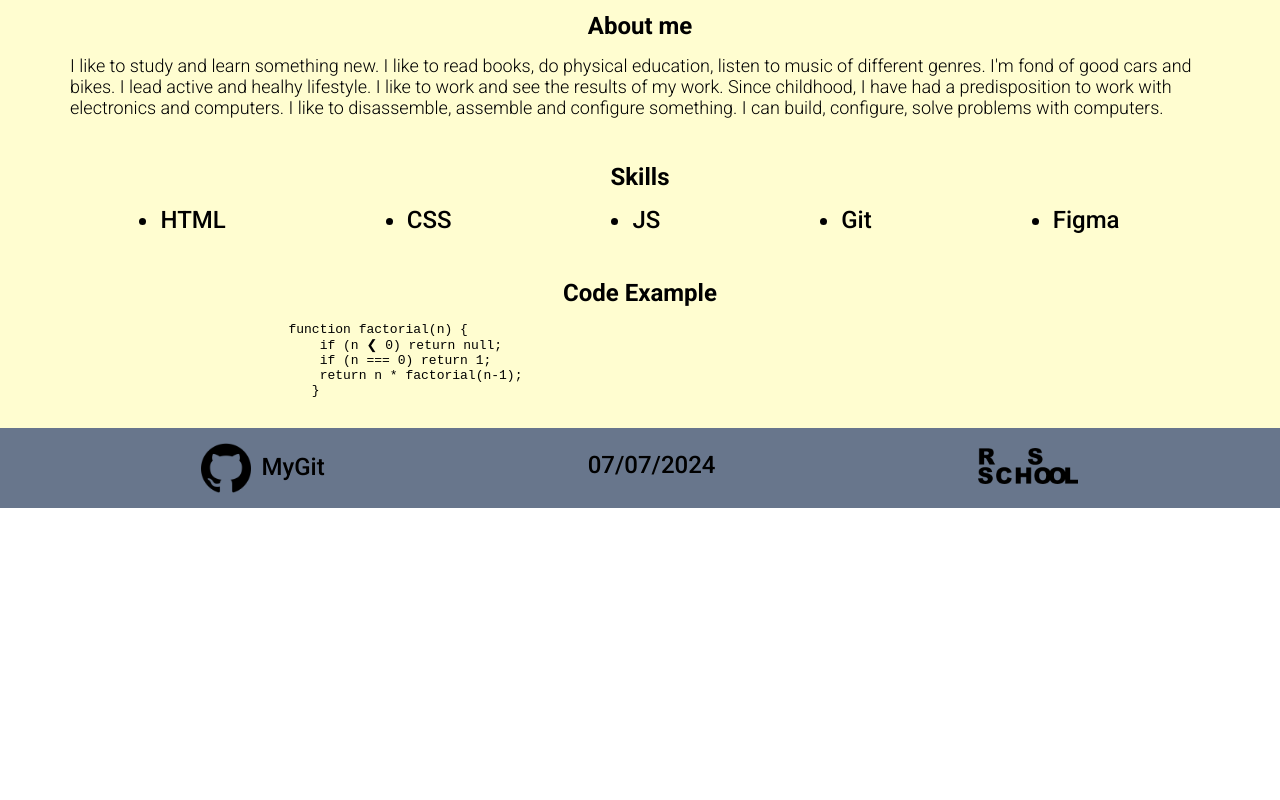
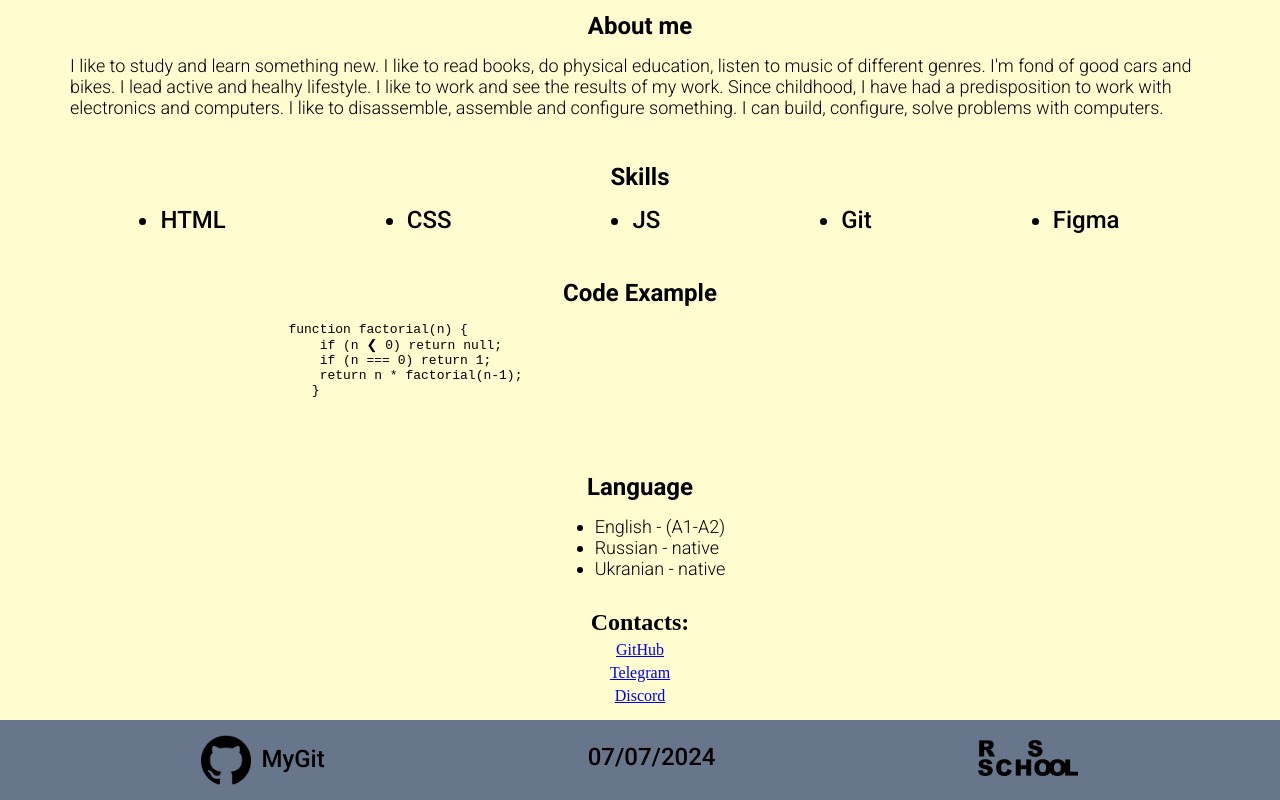
Before and after one commit to DeeBeeUA/rsschool-cv, a plain HTML site: page index.html in a window 1280 px wide. Shown: the part 448-1248 px from the top of the page. Before the commit the page ends 956 px from the top, so only its background shows below. Drawn offline with Linux system fonts and the light colour scheme.

Commit message:
feat: add section conacts

```diff
--- a/index.html
+++ b/index.html
@@ -16,8 +16,9 @@
                 <ul class="list">
                     <li class="list_item"><a href="#" class="list_item_link">About me</a></li>
                     <li class="list_item"><a href="#" class="list_item_link">Skills</a></li>
-                    <li class="list_item"><a href="#" class="list_item_link">Strengths</a></li>
-                    <li class="list_item"><a href="#" class="list_item_link">Contact</a></li>
+                    <li class="list_item"><a href="#" class="list_item_link">Code Example</a></li>
+                    <li class="list_item"><a href="#" class="list_item_link">Language</a></li>
+                    <li class="list_item"><a href="#" class="list_item_link">Contacts</a></li>
                 </ul>
             </div>
         </nav>
@@ -79,6 +80,32 @@
                 </div>
             </div>
         </div>
+        <div class="language">
+            <div class="container">
+                <h2 class="language_sup">Language</h2>
+                <div class="language_list">
+                    <ul>
+                        <li>English - (A1-A2)</li>
+                        <li>Russian - native</li>
+                        <li>Ukranian - native</li>
+                    </ul>
+                </div>
+            </div>
+        </div>
+        <div class="contacts">
+            <div class="container">
+                <h2>Contacts:</h2>
+                <div class="contacts_social">
+                    <a href="https://github.com/DeeBeeUA">GitHub</a>
+                </div>
+                <div class="contacts_social">
+                    <a href="https://t.me/middle_1">Telegram</a>
+                </div>
+                <div class="contacts_social">
+                    <a href="https://discordapp.com/users/930762901445292032/">Discord</a>
+                </div>
+            </div>
+        </div>
     </main>
     <footer>
         <div class="container">
--- a/style.css
+++ b/style.css
@@ -159,6 +159,44 @@ main {
   text-align: center;
 }
 
+/* language */
+
+.language {
+  padding-top: 45px;
+}
+
+.language_sup {
+  font-family: Roboto;
+  font-weight: 700;
+  font-size: 24px;
+  text-align: center;
+}
+
+.language_list {
+  padding: 15px 0;
+  display: flex;
+  justify-content: center;
+}
+
+.language_list ul li {
+  font-family: Roboto;
+  font-weight: 300;
+  font-size: 18px;
+}
+
+.contacts {
+  padding: 15px 0;
+}
+
+.contacts h2 {
+  text-align: center;
+}
+
+.contacts_social {
+  text-align: center;
+  padding-top: 5px;
+}
+
 footer {
   padding: 15px;
   background: #68768c;
```
